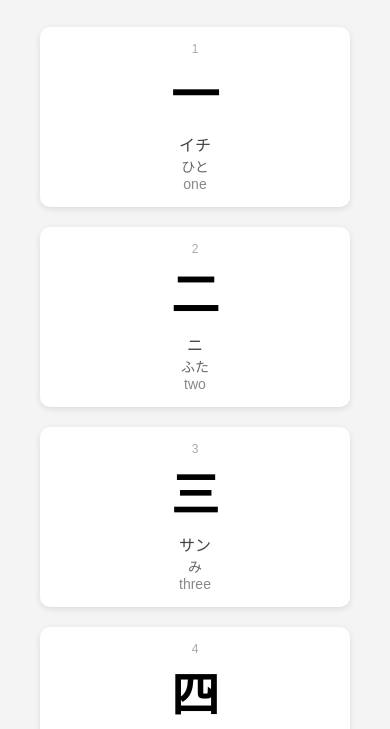
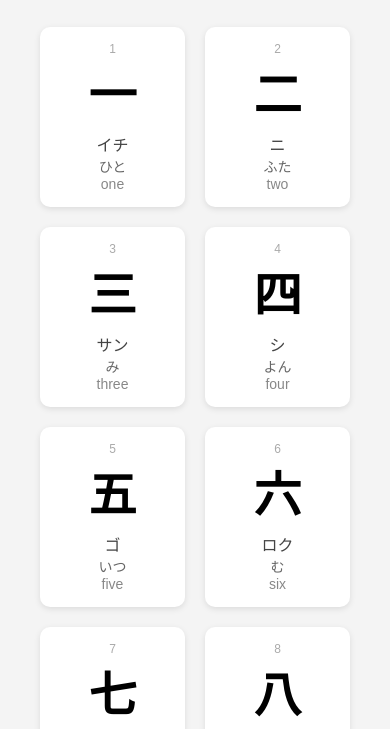
Before and after one commit to arkeds/jltp-n5-kanji, a website: page index.html in a window 390 px wide. Shown: the part 80-809 px from the top of the page. Drawn offline with Linux system fonts and the light colour scheme.

Commit message:
Fix view port

```diff
--- a/index.html
+++ b/index.html
@@ -2,6 +2,7 @@
 <html lang="en">
 <head>
 <meta charset="UTF-8">
+<meta name="viewport" content="width=device-width, initial-scale=1.0">
 <title>JLPT N5 Kanji Grid</title>
 
 <style>
@@ -39,6 +40,12 @@
 .kunyomi{ color:#666; font-size:14px; }
 .meaning{ color:#888; font-size:14px; }
 .number{ font-size:12px; color:#aaa; }
+
+@media (max-width: 600px) {
+  .grid{
+    grid-template-columns: repeat(2, 1fr);
+  }
+}
 </style>
 </head>
 
```
